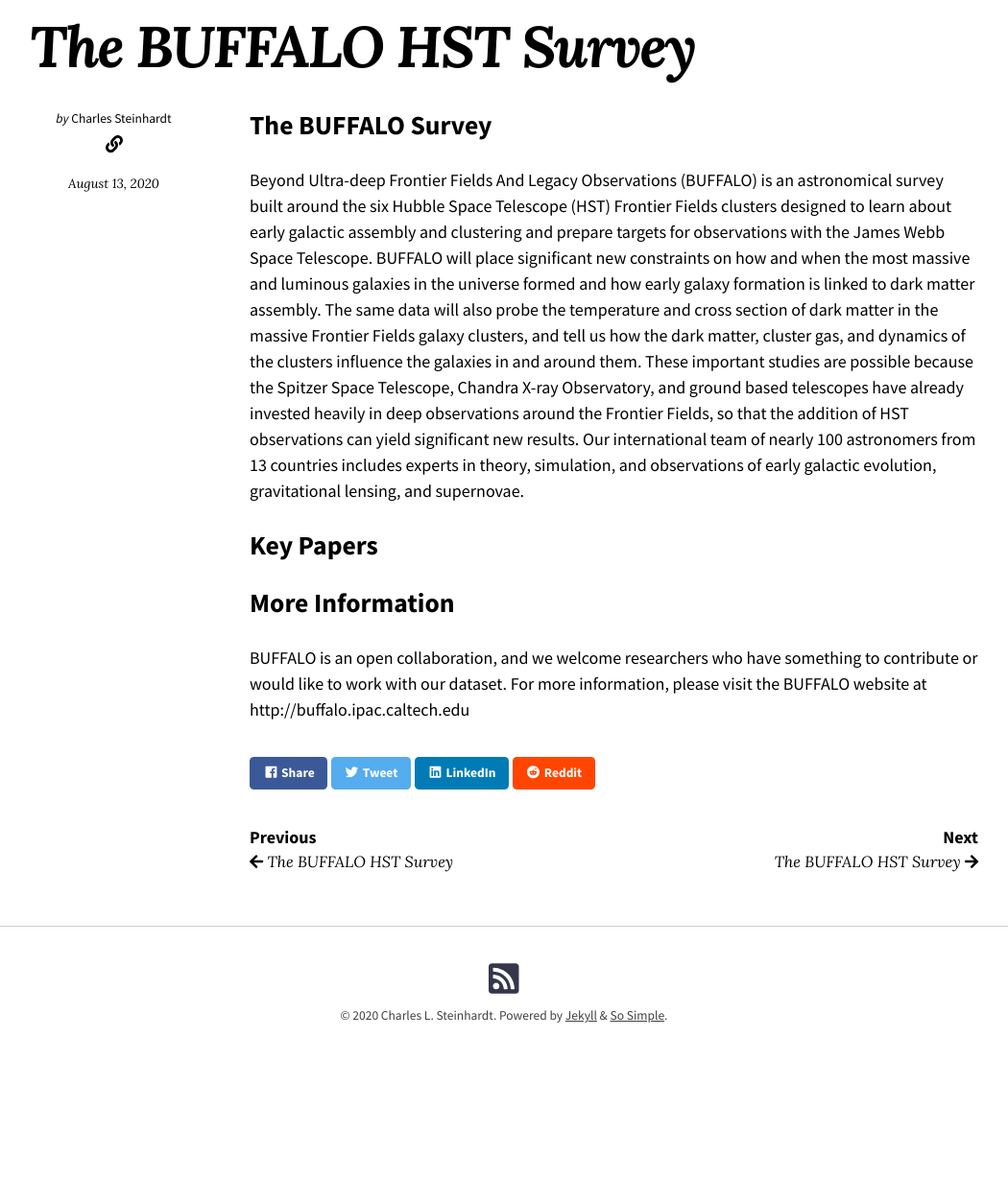
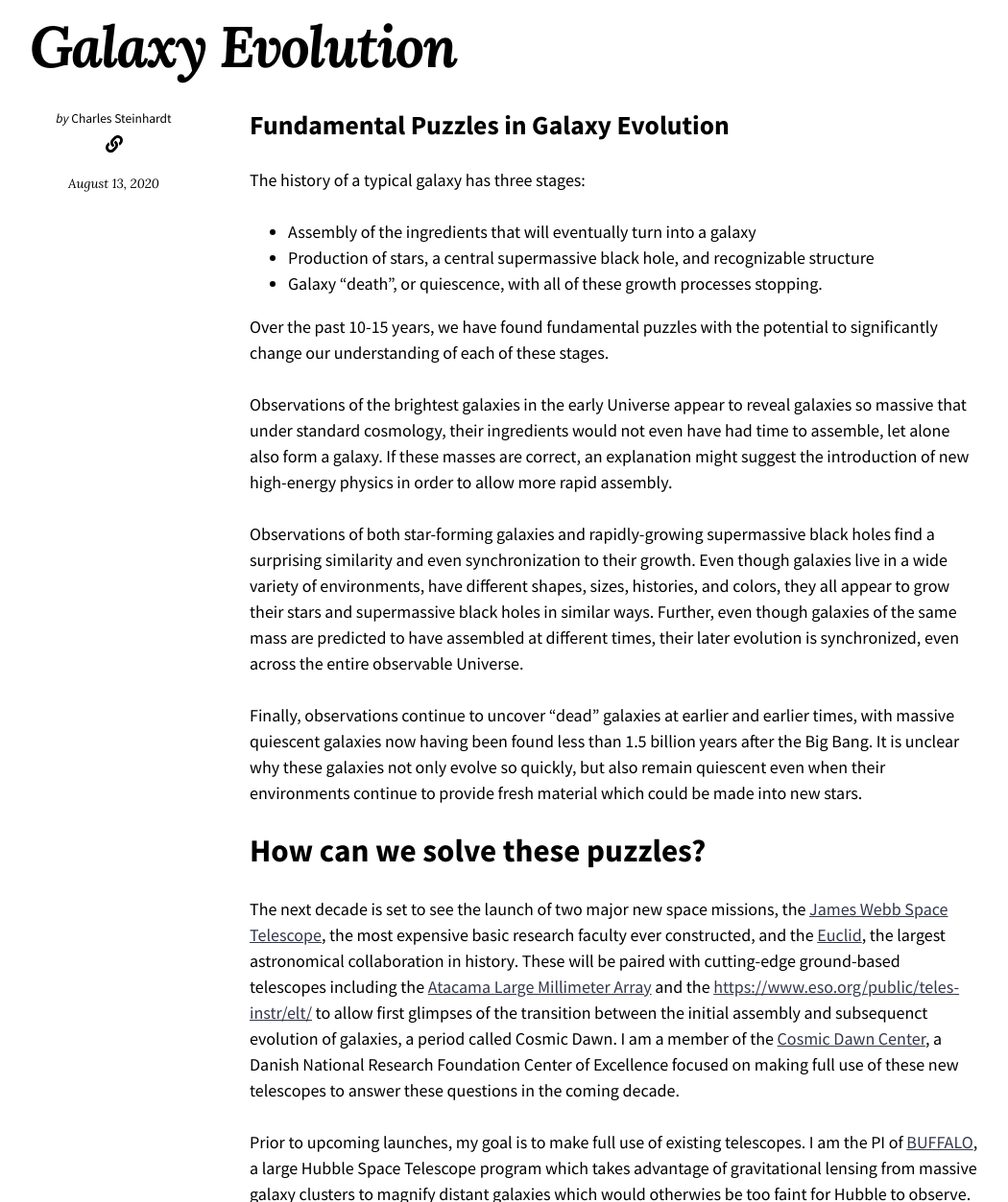
Before and after one commit to CSteinhardt/csteinhardt.github.io, a Jekyll site: the page built from _research/galaxy-evolution.md, in a window 1280 px wide and 1400 px high, scrolled down 1033 px, cut to the strip 147-1400 px from the top of the window. Shown: the whole strip at 96% size, without its empty margins (115-1165 px from the left). Built offline with Jekyll 4.4.1, drawn with Linux system fonts in a browser that asks for light colours; nearby versions of some CDN libraries; before the commit the page ends 2322 px from its top, so only the background shows below that; some of the changed text lies outside the part shown.

Commit message:
Galaxy evolution page, v1

```diff
--- a/_research/galaxy-evolution.md
+++ b/_research/galaxy-evolution.md
@@ -1,18 +1,31 @@
 ---
-title: "The BUFFALO HST Survey"
+title: "Galaxy Evolution"
 image:
-  path: /images/BUFFALO_A370.jpg
-  thumbnail: /images/buffalo-logo.png
-  caption: "BUFFALO image of Abell 370"
+  path: /images/impossiblyearly.jpg
+  thumbnail: /images/impossiblyearly.png
+  caption: "Steinhardt et al. 2016"
 ---
 
-## The BUFFALO Survey
+## Fundamental Puzzles in Galaxy Evolution
 
-Beyond Ultra-deep Frontier Fields And Legacy Observations (BUFFALO) is an astronomical survey built around the six Hubble Space Telescope (HST) Frontier Fields clusters designed to learn about early galactic assembly and clustering and prepare targets for observations with the James Webb Space Telescope.  BUFFALO will place significant new constraints on how and when the most massive and luminous galaxies in the universe formed and how early galaxy formation is linked to dark matter assembly. The same data will also probe the temperature and cross section of dark matter in the massive Frontier Fields galaxy clusters, and tell us how the dark matter, cluster gas, and dynamics of the clusters influence the galaxies in and around them. These important studies are possible because the Spitzer Space Telescope, Chandra X-ray Observatory, and ground based telescopes have already invested heavily in deep observations around the Frontier Fields, so that the addition of HST observations can yield significant new results. Our international team of nearly 100 astronomers from 13 countries includes experts in theory, simulation, and observations of early galactic evolution, gravitational lensing, and supernovae.
+The history of a typical galaxy has three stages:
+
+* Assembly of the ingredients that will eventually turn into a galaxy
+* Production of stars, a central supermassive black hole, and recognizable structure
+* Galaxy "death", or quiescence, with all of these growth processes stopping.
+
+Over the past 10-15 years, we have found fundamental puzzles with the potential to significantly change our understanding of each of these stages.
+
+Observations of the brightest galaxies in the early Universe appear to reveal galaxies so massive that under standard cosmology, their ingredients would not even have had time to assemble, let alone also form a galaxy.  If these masses are correct, an explanation might suggest the introduction of new high-energy physics in order to allow more rapid assembly.
+
+Observations of both star-forming galaxies and rapidly-growing supermassive black holes find a surprising similarity and even synchronization to their growth.  Even though galaxies live in a wide variety of environments, have different shapes, sizes, histories, and colors, they all appear to grow their stars and supermassive black holes in similar ways.  Further, even though galaxies of the same mass are predicted to have assembled at different times, their later evolution is synchronized, even across the entire observable Universe.
+
+Finally, observations continue to uncover "dead" galaxies at earlier and earlier times, with massive quiescent galaxies now having been found less than 1.5 billion years after the Big Bang.  It is unclear why these galaxies not only evolve so quickly, but also remain quiescent even when their environments continue to provide fresh material which could be made into new stars.
+
+# How can we solve these puzzles?
+
+The next decade is set to see the launch of two major new space missions, the [James Webb Space Telescope](https://www.jwst.nasa.gov/), the most expensive basic research faculty ever constructed, and the [Euclid](https://sci.esa.int/web/euclid/), the largest astronomical collaboration in history.  These will be paired with cutting-edge ground-based telescopes including the [Atacama Large Millimeter Array](https://www.almaobservatory.org/en/home/) and the [https://www.eso.org/public/teles-instr/elt/](https://www.eso.org/public/teles-instr/elt/) to allow first glimpses of the transition between the initial assembly and subsequenct evolution of galaxies, a period called Cosmic Dawn.  I am a member of the [Cosmic Dawn Center](https://dawn.nbi.ku.dk/), a Danish National Research Foundation Center of Excellence focused on making full use of these new telescopes to answer these questions in the coming decade.
+
+Prior to upcoming launches, my goal is to make full use of existing telescopes.  I am the PI of [BUFFALO](https://buffalo.ipac.caltech.edu/), a large Hubble Space Telescope program which takes advantage of gravitational lensing from massive galaxy clusters to magnify distant galaxies which would otherwies be too faint for Hubble to observe.  I am also a member of the SPLASH and COSMOS teams, which have produced a 2 square degree, multi-wavelength dataset responsible for many of the discoveries mentioned above, and the upcoming Cosmic Dawn Survey.  At the same time, I develop theoretical models in an attempt to solve these puzzles, which can be tested by JWST and Euclid.
 
 ## Key Papers
-
-
-## More Information
-
-BUFFALO is an open collaboration, and we welcome researchers who have something to contribute or would like to work with our dataset.  For more information, please visit the BUFFALO website at http://buffalo.ipac.caltech.edu
```
Also changed, not shown: images/impossiblyearly.png (added), 1 other file.
